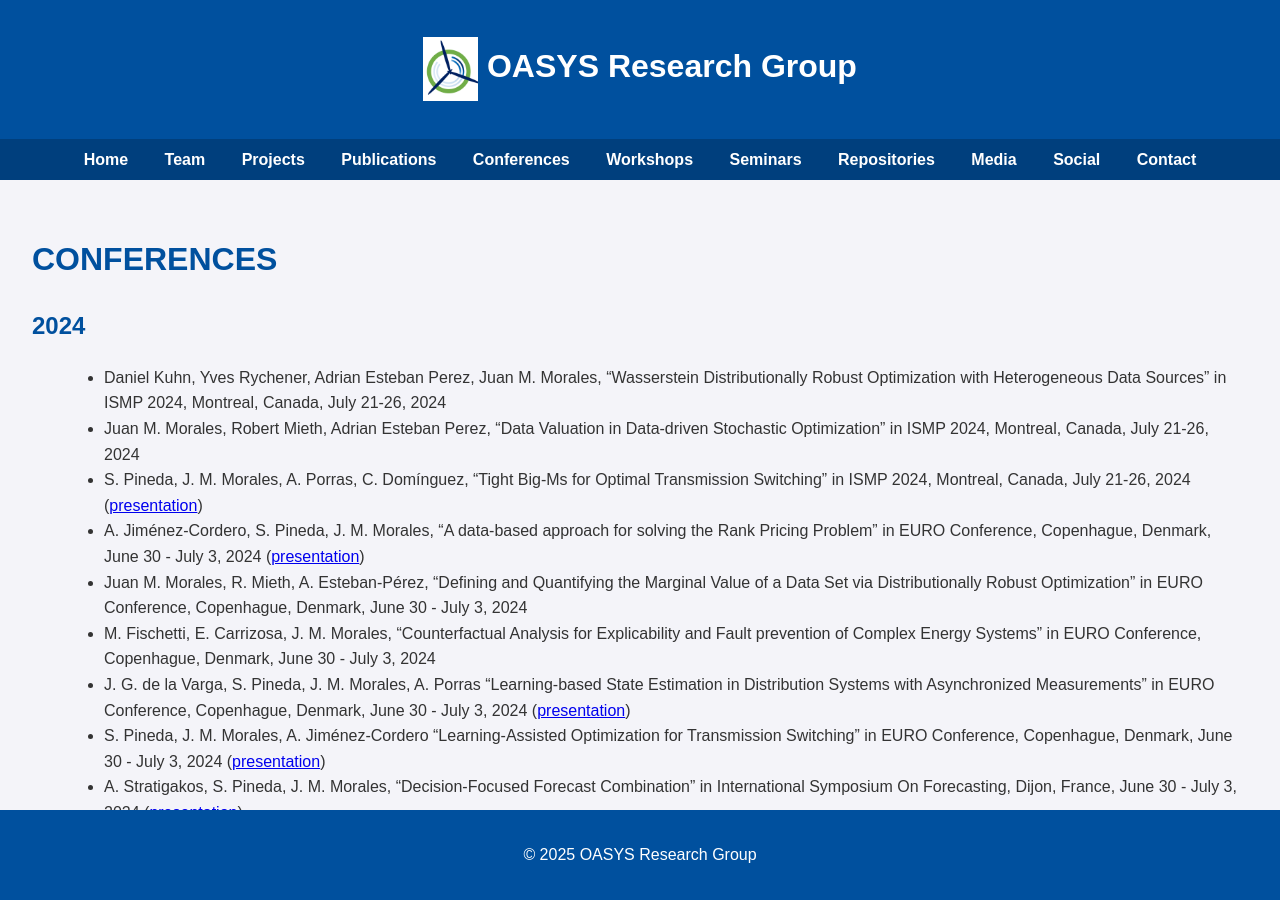
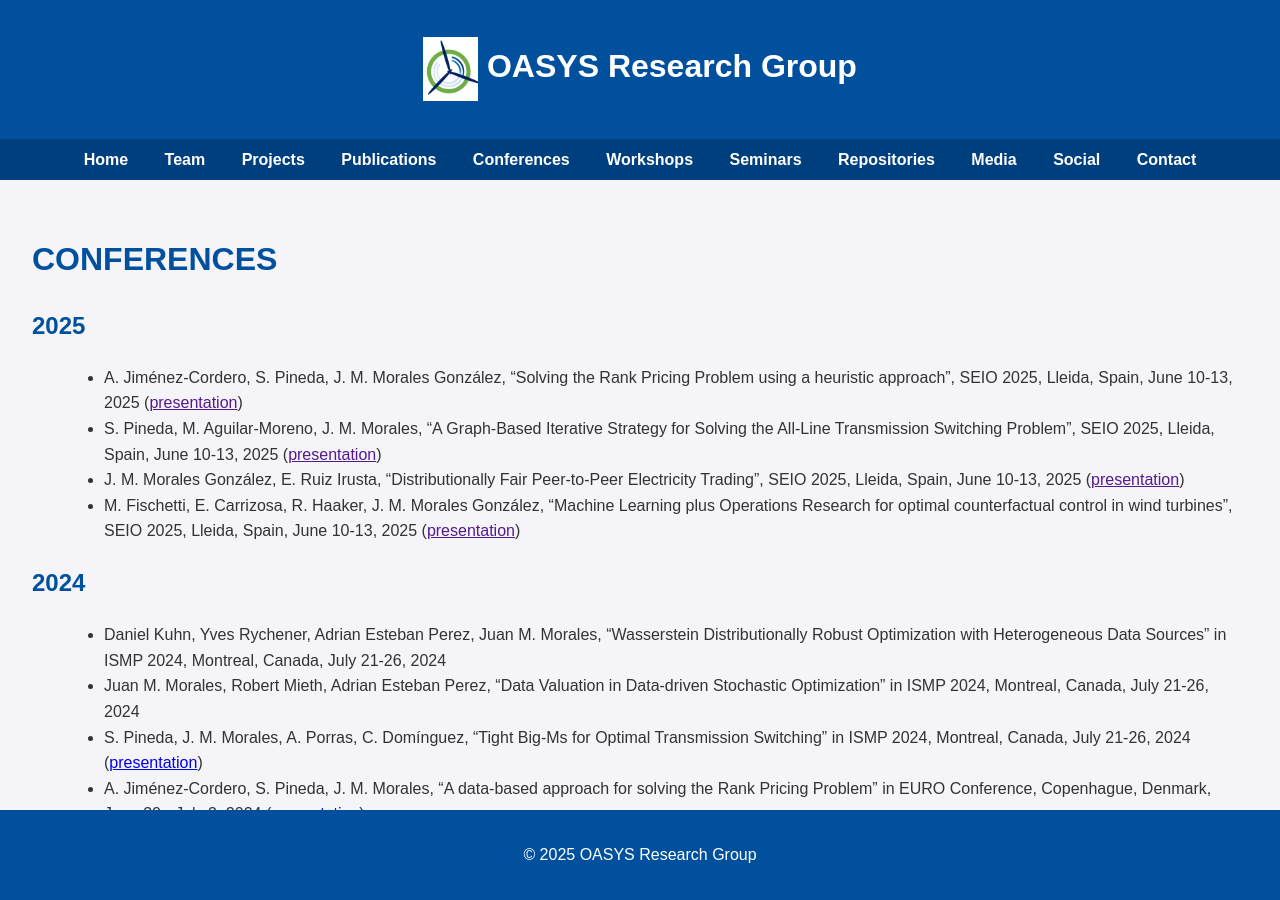
Before and after one commit to groupoasys/groupoasys.github.io, a Jekyll site: the page built from conferences.md, in a window 1280 px wide and 900 px high. Built offline with Jekyll 4.4.1, drawn with Linux system fonts in a browser that asks for light colours.

Commit message:
add seio 2025 stuff

```diff
--- a/conferences.md
+++ b/conferences.md
@@ -5,6 +5,13 @@ permalink: /conferences/
 ---
 
 # CONFERENCES
+
+## 2025
+
+- A. Jiménez-Cordero, S. Pineda, J. M. Morales González, "Solving the Rank Pricing Problem using a heuristic approach", SEIO 2025, Lleida, Spain, June 10-13, 2025 ([presentation]())
+- S. Pineda, M. Aguilar-Moreno, J. M. Morales, "A Graph-Based Iterative Strategy for Solving the All-Line Transmission Switching Problem", SEIO 2025, Lleida, Spain, June 10-13, 2025 ([presentation]())
+- J. M. Morales González, E. Ruiz Irusta, "Distributionally Fair Peer-to-Peer Electricity Trading", SEIO 2025, Lleida, Spain, June 10-13, 2025 ([presentation]())
+- M. Fischetti, E. Carrizosa, R. Haaker, J. M. Morales González, "Machine Learning plus Operations Research for optimal counterfactual control in wind turbines", SEIO 2025, Lleida, Spain, June 10-13, 2025 ([presentation]())
 
 ## 2024
 
```
Also changed, not shown: index.md (+5 -0 lines), 1 other file.
